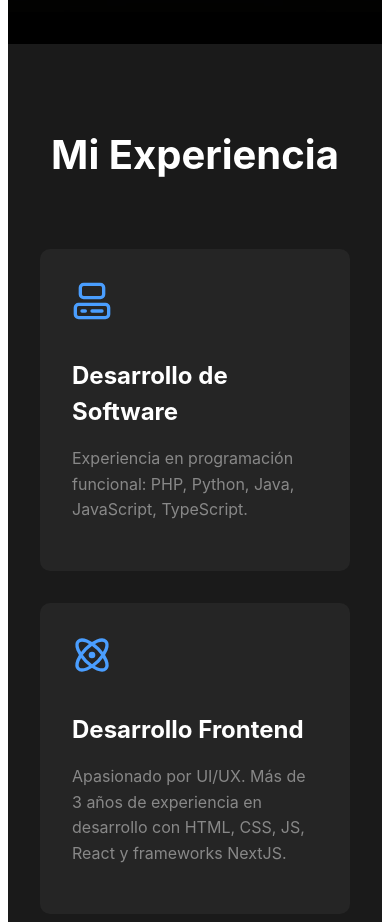
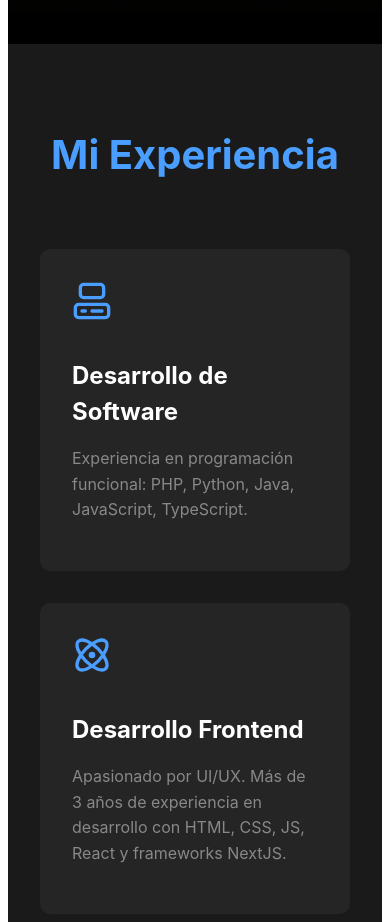
Before and after one commit to santiagoorozco005/SantiagoOrozcoCasta-o, a React (Vite) app: page / in a window 390 px wide. Shown: the part 840-1762 px from the top of the page. Built offline with nearby package versions, Linux system fonts and the light colour scheme.

Commit message:
css grid

```diff
--- a/src/componets/Layouts/Abouy me/About-me.css
+++ b/src/componets/Layouts/Abouy me/About-me.css
@@ -19,7 +19,7 @@
 .expertise-grid {
   overflow-x: hidden;
   display: grid;
-  grid-template-columns: repeat(auto-fit, minmax(300px, 850px));
+  grid-template-columns: repeat(auto-fit, minmax(300px, 1fr));
   gap: 2rem;
   max-width: 1200px;
   margin: 0 auto;
@@ -59,16 +59,17 @@
 }
 
 
-@media (max-width: 768px) {
+@media (max-width: 827px) {
+  .expertise-grid {
+    grid-template-columns: 1fr;
+  }
+
   .expertise h1 {
+    color: #4a9eff;
     font-size: 2.5rem;
   }
 
   .expertise {
     padding: 3rem 1rem;
   }
-
-  .expertise-grid {
-    grid-template-columns: 1fr;
-  }
 }
```
